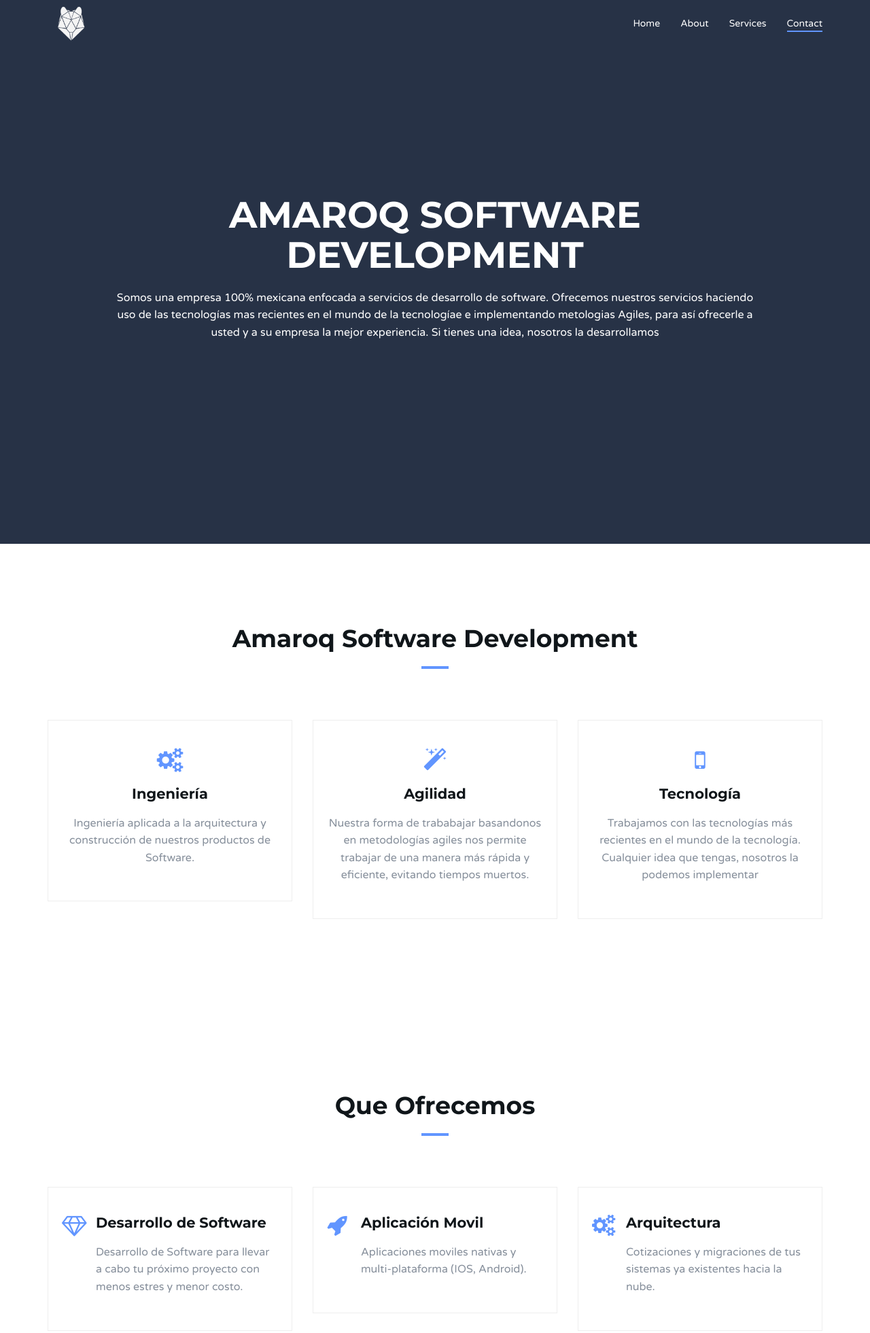
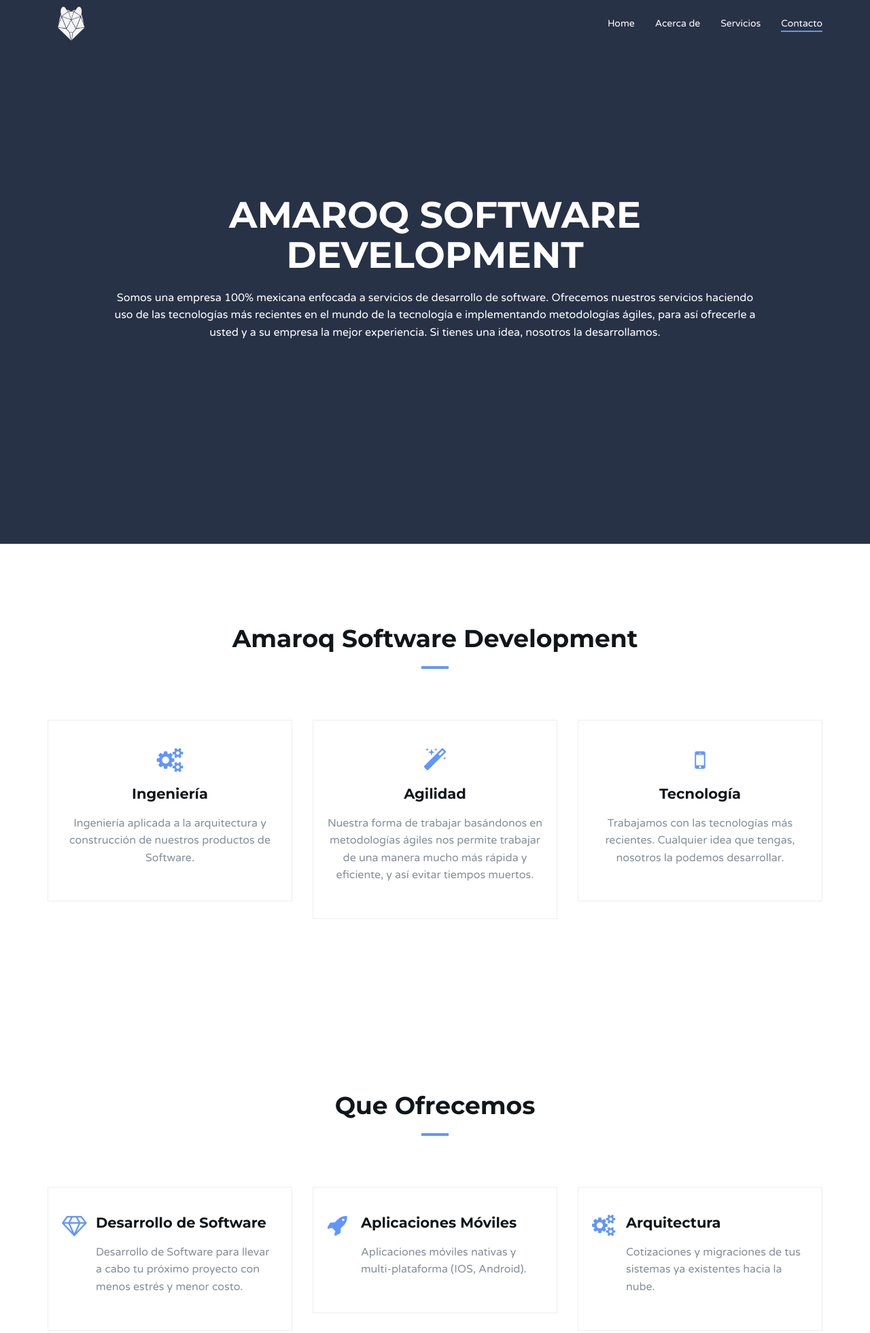
Before and after one commit to AlesxRdz92/Amaroq-WebSite, a website: page public/index.html in a window 1280 px wide. Shown: the top 1961 px of the page at 68% size. Drawn offline with Linux system fonts and the light colour scheme.

Commit message:
Ortografia

```diff
--- a/public/index.html
+++ b/public/index.html
@@ -69,9 +69,9 @@
 				<!--  Main navigation  -->
 				<ul class="main-nav nav navbar-nav navbar-right">
 					<li><a href="#home">Home</a></li>
-					<li><a href="#about">About</a></li>
-					<li><a href="#service">Services</a></li>
-					<li><a href="#contact">Contact</a></li>
+					<li><a href="#about">Acerca de</a></li>
+					<li><a href="#service">Servicios</a></li>
+					<li><a href="#contact">Contacto</a></li>
 				</ul>
 				<!-- /Main navigation -->
 
@@ -88,9 +88,9 @@
 					<div class="col-md-10 col-md-offset-1">
 						<div class="home-content">
 							<h1 class="white-text">Amaroq Software Development</h1>
-							<p class="white-text"> Somos una empresa 100% mexicana enfocada a servicios de desarrollo de software. Ofrecemos nuestros
-								servicios haciendo uso de las tecnologías mas recientes en el mundo de la tecnologíae e implementando metologias
-								Agiles, para así ofrecerle a usted y a su empresa la mejor experiencia. Si tienes una idea, nosotros la desarrollamos
+							<p class="white-text">Somos una empresa 100% mexicana enfocada a servicios de desarrollo de software. Ofrecemos nuestros
+								servicios haciendo uso de las tecnologías más recientes en el mundo de la tecnología e implementando metodologías
+								ágiles, para así ofrecerle a usted y a su empresa la mejor experiencia. Si tienes una idea, nosotros la desarrollamos.
 							</p>
 						</div>
 					</div>
@@ -134,8 +134,8 @@
 					<div class="about">
 						<i class="fa fa-magic"></i>
 						<h3>Agilidad</h3>
-						<p>Nuestra forma de trababajar basandonos en metodologías agiles nos permite trabajar de una manera más rápida y eficiente,
-							evitando tiempos muertos.</p>
+						<p>Nuestra forma de trabajar basándonos en metodologías ágiles nos permite trabajar de una manera mucho más rápida
+							y eficiente, y así evitar tiempos muertos.</p>
 					</div>
 				</div>
 				<!-- /about -->
@@ -145,8 +145,7 @@
 					<div class="about">
 						<i class="fa fa-mobile"></i>
 						<h3>Tecnología</h3>
-						<p>Trabajamos con las tecnologías más recientes en el mundo de la tecnología. Cualquier idea que tengas, nosotros la
-							podemos implementar</p>
+						<p>Trabajamos con las tecnologías más recientes. Cualquier idea que tengas, nosotros la podemos desarrollar.</p>
 					</div>
 				</div>
 				<!-- /about -->
@@ -179,7 +178,7 @@
 					<div class="service">
 						<i class="fa fa-diamond"></i>
 						<h3>Desarrollo de Software</h3>
-						<p>Desarrollo de Software para llevar a cabo tu próximo proyecto con menos estres y menor costo.</p>
+						<p>Desarrollo de Software para llevar a cabo tu próximo proyecto con menos estrés y menor costo.</p>
 					</div>
 				</div>
 				<!-- /service -->
@@ -188,8 +187,8 @@
 				<div class="col-md-4 col-sm-6">
 					<div class="service">
 						<i class="fa fa-rocket"></i>
-						<h3>Aplicación Movil</h3>
-						<p>Aplicaciones moviles nativas y multi-plataforma (IOS, Android).</p>
+						<h3>Aplicaciones Móviles</h3>
+						<p>Aplicaciones móviles nativas y multi-plataforma (IOS, Android).</p>
 					</div>
 				</div>
 				<!-- /service -->
@@ -209,7 +208,7 @@
 					<div class="service">
 						<i class="fa fa-diamond"></i>
 						<h3>Pruebas de Penetración</h3>
-						<p>Manten tus sistemas e información segura de los ataques ciberneticos.</p>
+						<p>Mantén tus sistemas e información segura de los ataques ciberneticos.</p>
 					</div>
 				</div>
 				<!-- /service -->
@@ -219,7 +218,7 @@
 					<div class="service">
 						<i class="fa fa-pencil"></i>
 						<h3>Definición de Producto</h3>
-						<p>Tienes una idea en mente para tu empresa? Nosotros te ayudamos a darle forma y llevarla a cabo.</p>
+						<p>¿Tienes una idea en mente para tu empresa? Nosotros te ayudamos a darle forma y llevarla a cabo.</p>
 					</div>
 				</div>
 				<!-- /service -->
@@ -229,7 +228,7 @@
 					<div class="service">
 						<i class="fa fa-flask"></i>
 						<h3>Confiabilidad del Sitio</h3>
-						<p>Te ayudamos a mantener monitorear la confialidad de tu sitio para así mantener a tus clientes mucho mas satisfechos
+						<p>Te ayudamos a mantener monitorear la confiabilidad de tu sitio para así mantener a tus clientes mucho más satisfechos
 							con el servicio que les brindas.</p>
 					</div>
 				</div>
@@ -275,10 +274,10 @@
 				<!-- contact form -->
 				<div class="col-md-8 col-md-offset-2">
 					<form class="contact-form">
-						<input type="text" id = 'name' class="input" placeholder="Nombre">
-						<input type="email" id = 'mail' class="input" placeholder="Email">
-						<input type="text" id = 'sub' class="input" placeholder="Asunto">
-						<textarea class="input" id= 'msj' placeholder="Mensaje"></textarea>
+						<input type="text" id='name' class="input" placeholder="Nombre">
+						<input type="email" id='mail' class="input" placeholder="Email">
+						<input type="text" id='sub' class="input" placeholder="Asunto">
+						<textarea class="input" id='msj' placeholder="Mensaje"></textarea>
 						<button class="main-btn">Enviar Mensaje</button>
 					</form>
 				</div>
```
